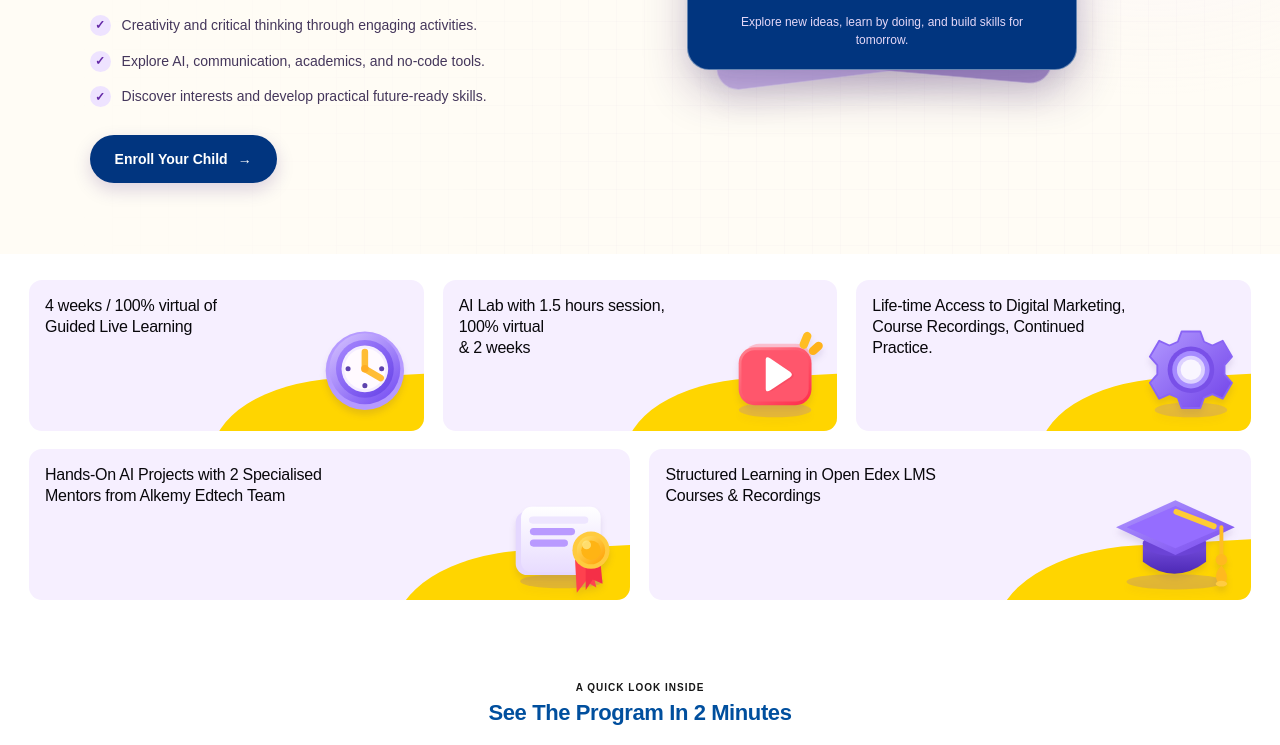
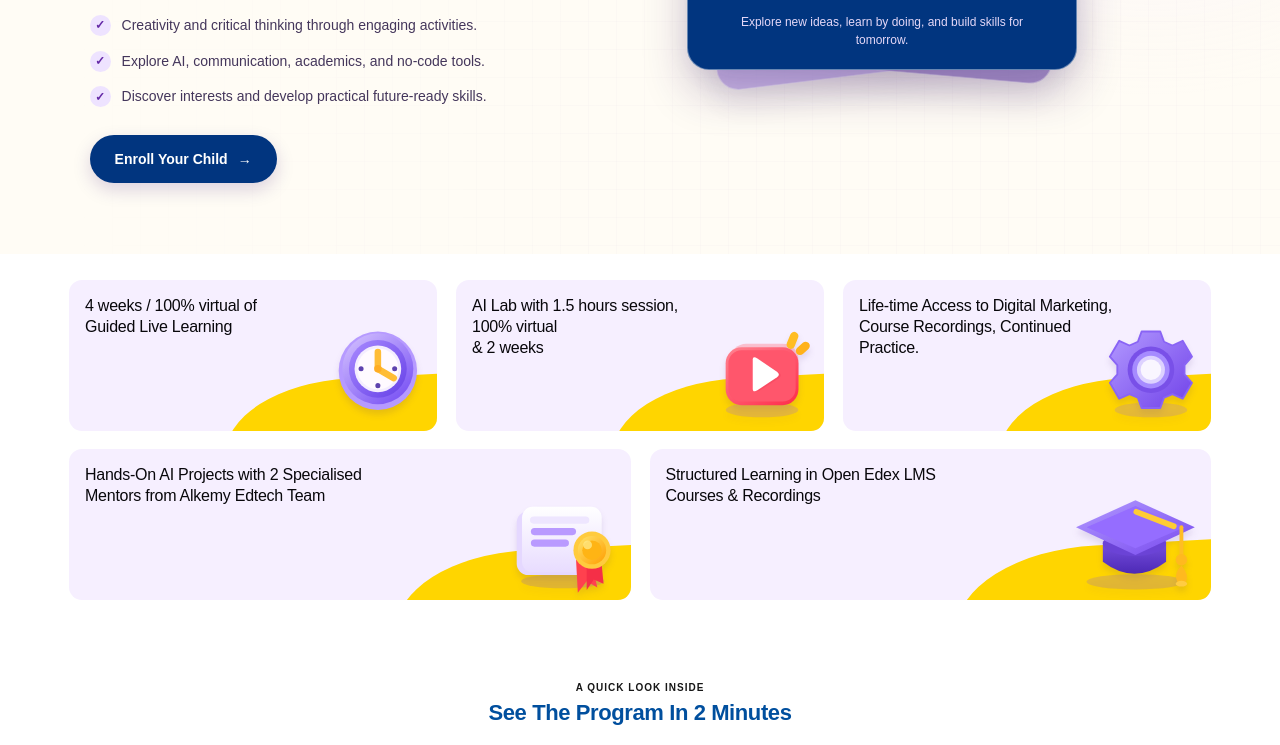
Before and after one commit to developerteam-lang/alkemy-landing-page, a React (Create React App) app: page / in a window 1280 px wide. Shown: the part 456-1201 px from the top of the page. Built offline with nearby package versions, Linux system fonts and the light colour scheme; grey boxes are pictures that could not be loaded.

Commit message:
Dristi project video uploaded, Enabled gap between two sides in program highlights section v16

```diff
--- a/src/AIProgramHighlights.css
+++ b/src/AIProgramHighlights.css
@@ -1,4 +1,3 @@
-
 .ai-highlights {
   width: 100%;
   padding: 26px 29px 28px;
@@ -18,7 +17,7 @@
   grid-template-columns: repeat(6, minmax(0, 1fr));
   gap: 18px 19px;
   max-width: 1440px;
-  margin: 0 auto;
+  margin: 0 40px;
 }
 
 /* All cards */
--- a/src/WinnersSection.jsx
+++ b/src/WinnersSection.jsx
@@ -32,7 +32,7 @@ const batches = {
       name: "Drishti",
       className: "Class 7",
       label: "WINNER - CLASS 7",
-      videoUrl: "https://www.youtube.com/watch?v=zm11KNay_vU",
+      videoUrl: "https://www.youtube.com/watch?v=qImbQva5osU",
       thumbnail: "https://img.youtube.com/vi/9bZkp7q19f0/hqdefault.jpg",
     },
     {
```
